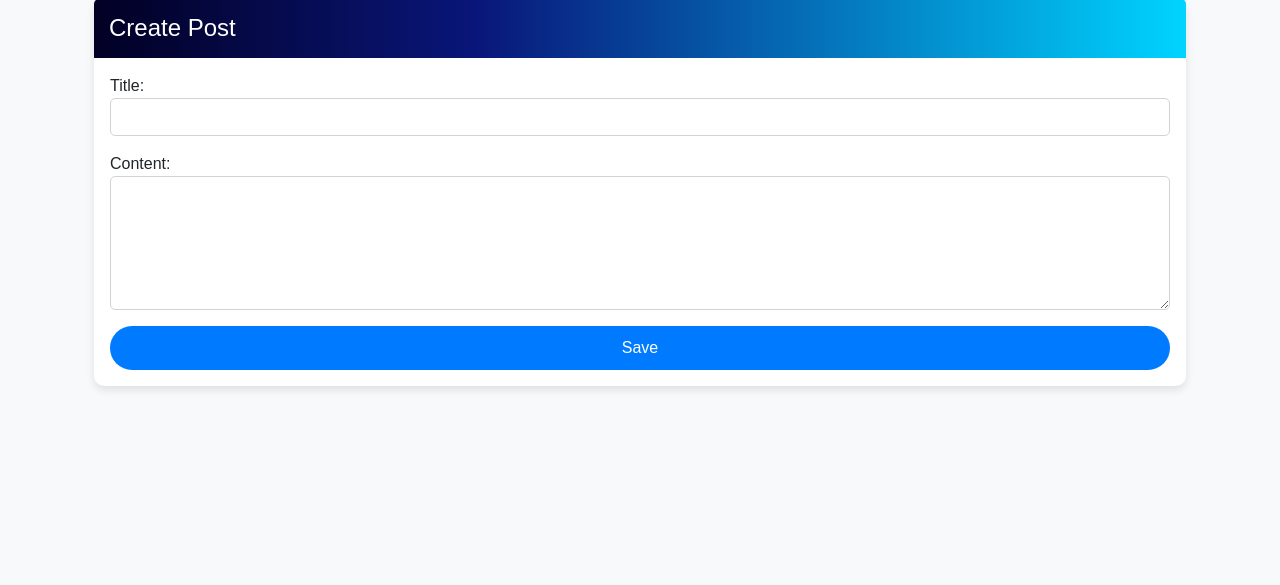
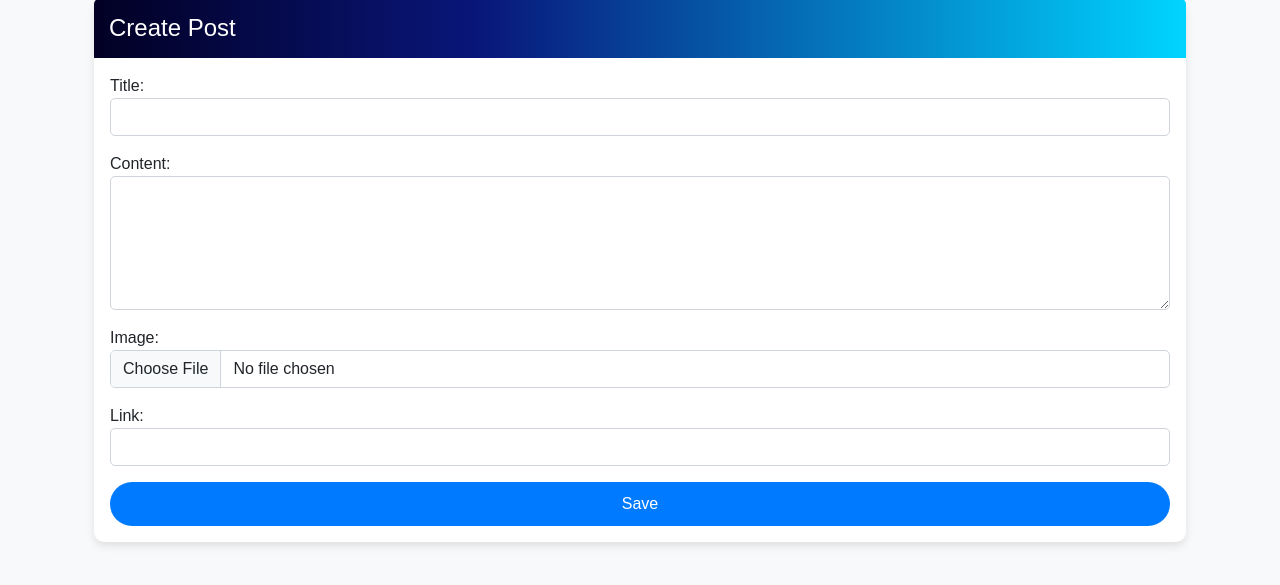
Before and after one commit to AmeriK88/Red-social-Django-XLang, a Django app: page /post/create/ in a window 1280 px wide. Shown: the part 118-703 px from the top of the page. Run offline with Django 5.2, Linux system fonts and the light colour scheme; the visitor is signed in with stand-in values (Sample User, id 1); some libraries are stand-ins or nearby versions.

Commit message:
Publicaciones con img + link implementado

```diff
--- a/posts/forms.py
+++ b/posts/forms.py
@@ -5,8 +5,9 @@ from .models import Post
 class PostForm(forms.ModelForm):
     class Meta:
         model = Post
-        fields = ['title', 'content']
+        fields = ['title', 'content', 'image', 'link']
         widgets = {
             'title': forms.TextInput(attrs={'class': 'form-control'}),
             'content': forms.Textarea(attrs={'class': 'form-control', 'rows': 5}),
+            'link': forms.URLInput(attrs={'class': 'form-control'}),
         }
--- a/posts/models.py
+++ b/posts/models.py
@@ -6,6 +6,8 @@ class Post(models.Model):
     user = models.ForeignKey(settings.AUTH_USER_MODEL, on_delete=models.CASCADE)
     title = models.CharField(max_length=100)
     content = models.TextField()
+    image = models.ImageField(upload_to='post_images/', blank=True, null=True)
+    link = models.URLField(max_length=200, blank=True, null=True)
     created_at = models.DateTimeField(auto_now_add=True)
     updated_at = models.DateTimeField(auto_now=True)
 
--- a/posts/templates/posts/post_form.html
+++ b/posts/templates/posts/post_form.html
@@ -5,7 +5,6 @@
 
 {% block content %}
 <div class="container mt-5">
-
     <!-- Formulario para crear/editar post -->
     <div class="card">
         <div class="card-header bg-primary text-white">
@@ -14,16 +13,29 @@
             </h4>
         </div>
         <div class="card-body">
-            <form method="post">
+            <form method="post" enctype="multipart/form-data">
                 {% csrf_token %}
+
                 <div class="mb-3">
                     {{ form.title.label_tag }}
                     {{ form.title|add_class:"form-control" }}
                 </div>
+
                 <div class="mb-3">
                     {{ form.content.label_tag }}
                     {{ form.content|add_class:"form-control" }}
                 </div>
+
+                <div class="mb-3">
+                    {{ form.image.label_tag }}
+                    {{ form.image|add_class:"form-control" }}
+                </div>
+
+                <div class="mb-3">
+                    {{ form.link.label_tag }}
+                    {{ form.link|add_class:"form-control" }}
+                </div>
+
                 <div class="d-grid">
                     <button type="submit" class="btn btn-primary">Save</button>
                 </div>
--- a/posts/views.py
+++ b/posts/views.py
@@ -7,7 +7,7 @@ from django.contrib import messages
 @login_required
 def create_post(request):
     if request.method == 'POST':
-        form = PostForm(request.POST)
+        form = PostForm(request.POST, request.FILES)
         if form.is_valid():
             post = form.save(commit=False)
             post.user = request.user
@@ -29,7 +29,7 @@ def edit_post(request, pk):
         return redirect('home')
 
     if request.method == 'POST':
-        form = PostForm(request.POST, instance=post)
+        form = PostForm(request.POST, request.FILES, instance=post)
         if form.is_valid():
             form.save()
             messages.success(request, "Post updated successfully!")
--- a/static/css/styles.css
+++ b/static/css/styles.css
@@ -130,6 +130,10 @@ body {
     background-size: cover;
 }
 
+.post-picture {
+    max-height: 680px;
+    max-width: 680px;
+}
 
 /* Extra style responsive */
 @media (max-width: 992px) {
```
Also changed, not shown: users/templates/users/home.html (+13 -0 lines), users/templates/users/profile.html (+12 -0 lines).
